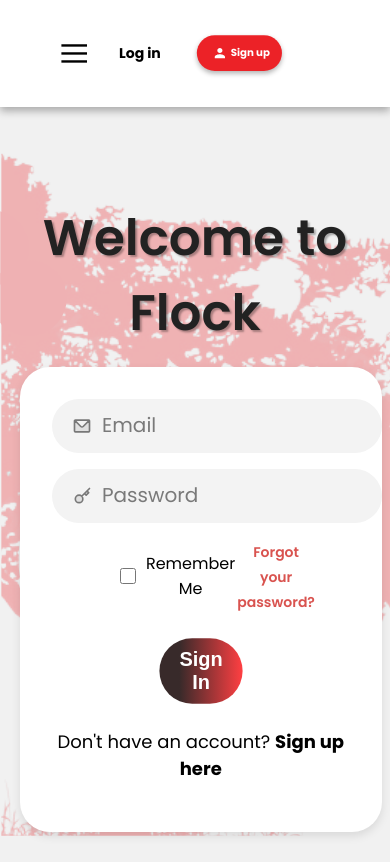
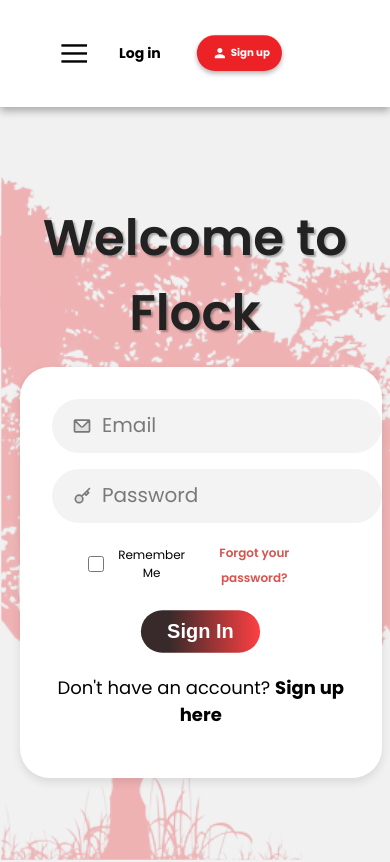
Before and after one commit to cmgvc/SOCS, a React (Create React App) app in the folder frontend-flock/: page /auth in a window 390 px wide. Shown: the top 862 px of the page. Built offline with nearby package versions, Linux system fonts and the light colour scheme.

Commit message:
making login page responsive

```diff
--- a/frontend-flock/src/components/Login/login-form.css
+++ b/frontend-flock/src/components/Login/login-form.css
@@ -129,5 +129,25 @@ input::placeholder {
   }
   .login-title {
     margin-top: 1.5rem;
+    font-size: 30px;
+  }
+
+  .forgot-password a {
+    font-size: 12px;
+  }
+
+  .form-group-two {
+    padding-left: 2rem;
+    padding-right: 2rem;
+  }
+
+  .remember-me {
+    font-size: 12px;
+  }
+  #rememberMe {
+    width: 18px;
+  }
+  .login-button {
+    width: 50%;
   }
 }
--- a/frontend-flock/src/pages/login.css
+++ b/frontend-flock/src/pages/login.css
@@ -42,3 +42,19 @@
   max-width: 800px;
   margin: auto;
 }
+
+@media (max-width: 1300px) {
+  .tree-background {
+    top: -105px;
+  }
+
+  .login-content {
+    margin-bottom: 0;
+  }
+}
+
+@media (max-width: 900px) {
+  .tree-background {
+    top: -90px;
+  }
+}
```
